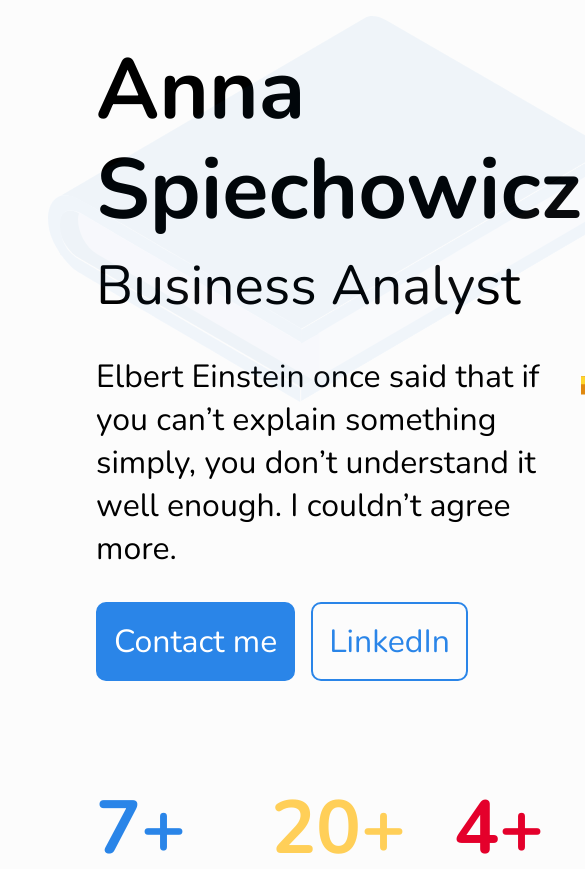
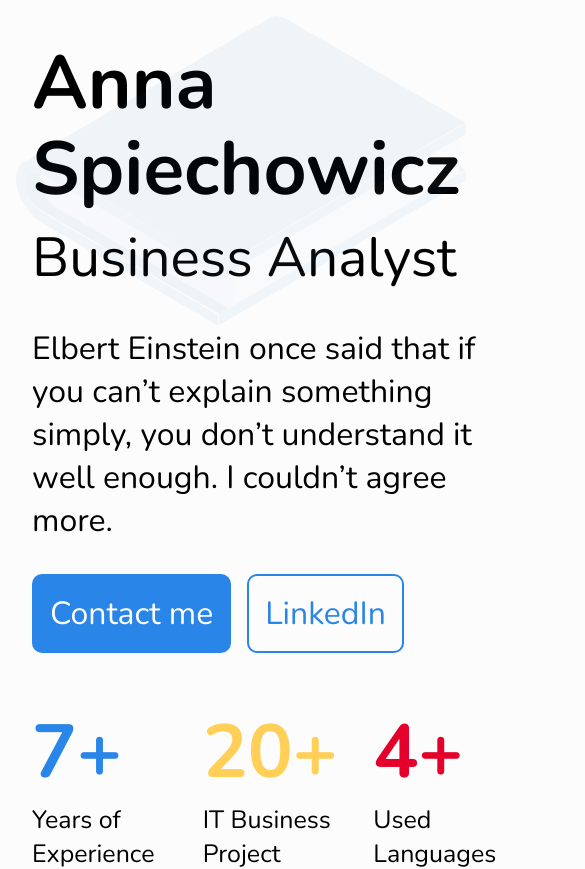
Before and after one commit to MSpiechowicz/annaspiechowicz.com, a React (Vite) app: page / in a window 390 px wide. Shown: the top 869 px of the page, 585 px wide, since content can reach past the window. Built offline with nearby package versions, Linux system fonts and the light colour scheme.

Commit message:
adding responsive design

```diff
--- a/src/styles/App.scss
+++ b/src/styles/App.scss
@@ -3,5 +3,9 @@
   height: 100%;
 
   display: grid;
-  grid-template-columns: repeat(2, 1fr);
+  grid-template-columns: 1fr;
+
+  @media screen and (min-width: 769px) {
+    grid-template-columns: repeat(2, 1fr);
+  }
 }
--- a/src/styles/AppBook.scss
+++ b/src/styles/AppBook.scss
@@ -1,5 +1,17 @@
 .app__book {
   position: absolute;
-  left: 3rem;
+  left: 1rem;
   top: 1rem;
+
+  img {
+    width: 450px;
+  }
+
+  @media screen and (min-width: 769px) {
+    left: 3rem;
+
+    img {
+      width: 561px;
+    }
+  }
 }
--- a/src/styles/AppContainer.scss
+++ b/src/styles/AppContainer.scss
@@ -1,7 +1,11 @@
 .app__container {
   margin-top: 2rem;
-  margin-left: 6rem;
+  margin-left: 2rem;
 
   display: flex;
   flex-direction: column;
+
+  @media screen and (min-width: 769px) {
+    margin-left: 6rem;
+  }
 }
--- a/src/styles/AppExperience.scss
+++ b/src/styles/AppExperience.scss
@@ -1,8 +1,8 @@
 .app__experience {
   display: flex;
   flex-direction: row;
-  gap: 3rem;
-  margin-top: 6rem;
+  gap: 2rem;
+  margin-top: 3rem;
 
   &__item {
     h3 {
@@ -28,4 +28,9 @@
   &__item--red {
     color: var(--basic-red-color);
   }
+
+  @media screen and (min-width: 769px) {
+    gap: 3rem;
+    margin-top: 6rem;
+  }
 }
--- a/src/styles/AppGraphic.scss
+++ b/src/styles/AppGraphic.scss
@@ -4,6 +4,12 @@
   margin-top: 3rem;
 
   img {
-    width: 900px;
+    width: 512px;
+  }
+
+  @media screen and (min-width: 769px) {
+    img {
+      width: 900px;
+    }
   }
 }
--- a/src/styles/AppTitle.scss
+++ b/src/styles/AppTitle.scss
@@ -2,7 +2,7 @@
   width: fit-content;
 
   h1 {
-    font-size: 85px;
+    font-size: 75px;
     margin: 0;
   }
 
@@ -15,4 +15,10 @@
     font-weight: 400;
     margin: 0;
   }
+
+  @media screen and (min-width: 769px) {
+    h1 {
+      font-size: 85px;
+    }
+  }
 }
```
